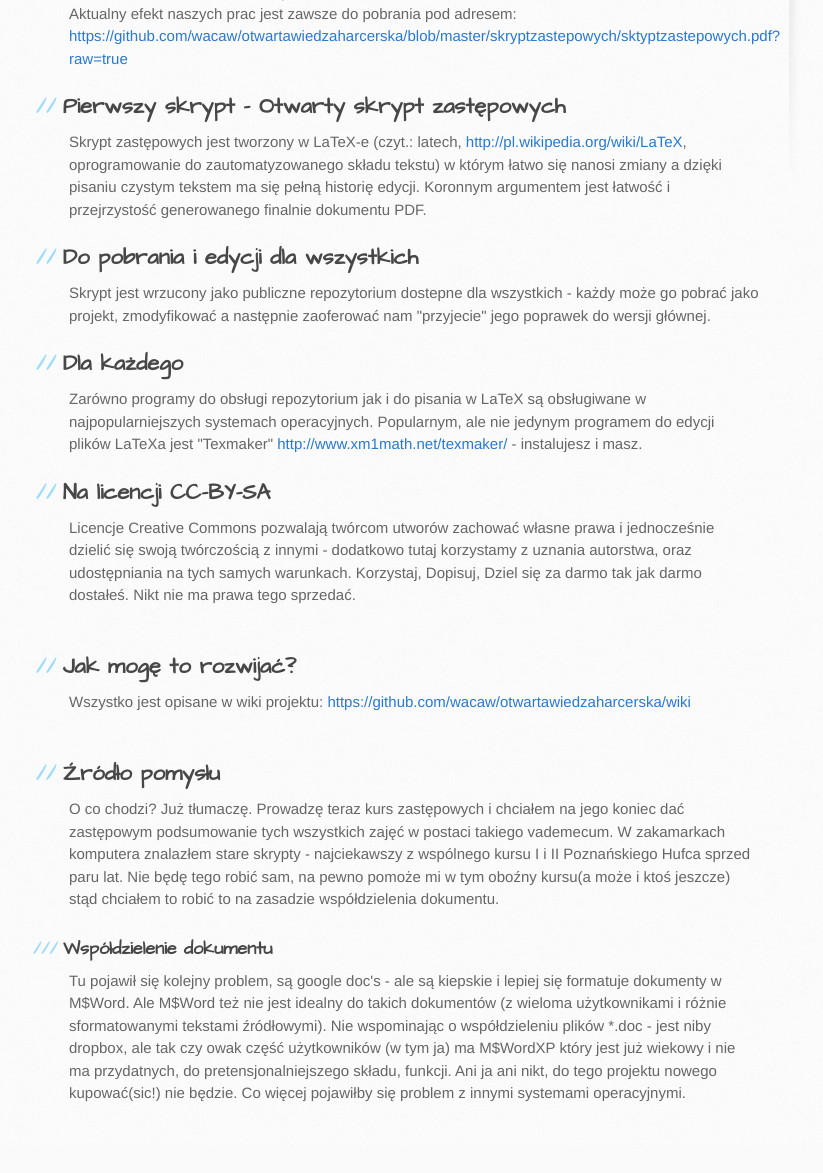
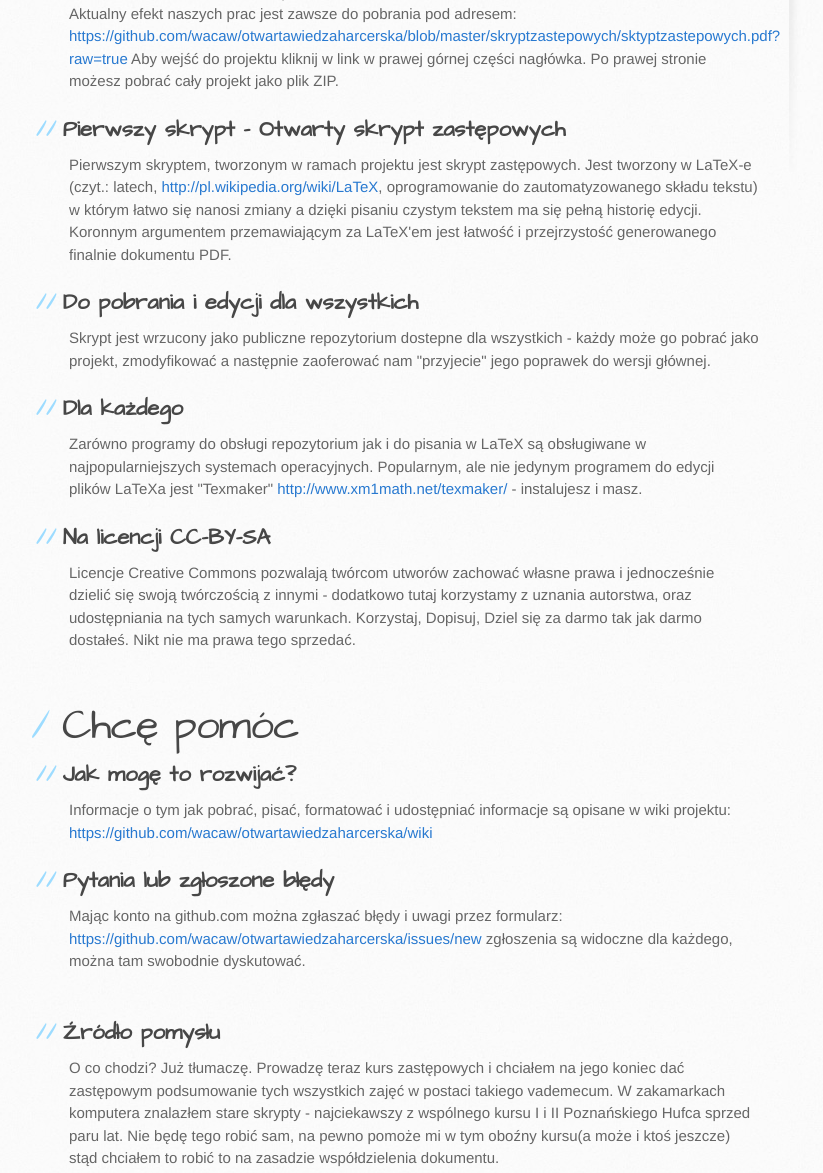
Before and after one commit to wacaw/otwartawiedzaharcerska, a plain HTML site: page index.html in a window 1280 px wide. Shown: the part 670-1843 px from the top of the page, without its empty margins (101-924 px from the left). Before the commit the page ends 1817 px from the top, so only its background shows below. Drawn offline with Linux system fonts and the light colour scheme.

```diff
--- a/index.html
+++ b/index.html
@@ -34,11 +34,12 @@
 
 <h1>Co już mamy</h1>
 
-<p>Aktualny efekt naszych prac jest zawsze do pobrania pod adresem: <a href="https://github.com/wacaw/otwartawiedzaharcerska/blob/master/skryptzastepowych/sktyptzastepowych.pdf?raw=true">https://github.com/wacaw/otwartawiedzaharcerska/blob/master/skryptzastepowych/sktyptzastepowych.pdf?raw=true</a></p>
+<p>Aktualny efekt naszych prac jest zawsze do pobrania pod adresem: <a href="https://github.com/wacaw/otwartawiedzaharcerska/blob/master/skryptzastepowych/sktyptzastepowych.pdf?raw=true">https://github.com/wacaw/otwartawiedzaharcerska/blob/master/skryptzastepowych/sktyptzastepowych.pdf?raw=true</a>
+Aby wejść do projektu kliknij w link w prawej górnej części nagłówka. Po prawej stronie możesz pobrać cały projekt jako plik ZIP.</p>
 
 <h2>Pierwszy skrypt - Otwarty skrypt zastępowych</h2>
 
-<p>Skrypt zastępowych jest tworzony w LaTeX-e (czyt.: latech, <a href="http://pl.wikipedia.org/wiki/LaTeX">http://pl.wikipedia.org/wiki/LaTeX</a>, oprogramowanie do zautomatyzowanego składu tekstu) w którym łatwo się nanosi zmiany a dzięki pisaniu czystym tekstem ma się pełną historię edycji. Koronnym argumentem jest łatwość i przejrzystość generowanego finalnie dokumentu PDF.</p>
+<p>Pierwszym skryptem, tworzonym w ramach projektu jest skrypt zastępowych. Jest tworzony w LaTeX-e (czyt.: latech, <a href="http://pl.wikipedia.org/wiki/LaTeX">http://pl.wikipedia.org/wiki/LaTeX</a>, oprogramowanie do zautomatyzowanego składu tekstu) w którym łatwo się nanosi zmiany a dzięki pisaniu czystym tekstem ma się pełną historię edycji. Koronnym argumentem przemawiającym za LaTeX'em jest łatwość i przejrzystość generowanego finalnie dokumentu PDF.</p>
 
 <h2>Do pobrania i edycji dla wszystkich</h2>
 
@@ -53,9 +54,15 @@
 <p>Licencje Creative Commons pozwalają twórcom utworów zachować własne prawa i jednocześnie dzielić się swoją twórczością z innymi - dodatkowo tutaj korzystamy z uznania autorstwa, oraz udostępniania na tych samych warunkach.
 Korzystaj, Dopisuj, Dziel się za darmo tak jak darmo dostałeś. Nikt nie ma prawa tego sprzedać.</p>
 
-<hr><h2>Jak mogę to rozwijać?</h2>
+<hr><h1>Chcę pomóc</h1>
 
-<p>Wszystko jest opisane w wiki projektu: <a href="https://github.com/wacaw/otwartawiedzaharcerska/wiki">https://github.com/wacaw/otwartawiedzaharcerska/wiki</a> </p>
+<h2>Jak mogę to rozwijać?</h2>
+
+<p>Informacje o tym jak pobrać, pisać, formatować i udostępniać informacje są opisane w wiki projektu: <a href="https://github.com/wacaw/otwartawiedzaharcerska/wiki">https://github.com/wacaw/otwartawiedzaharcerska/wiki</a> </p>
+
+<h2>Pytania lub zgłoszone błędy</h2>
+
+<p>Mając konto na github.com można zgłaszać błędy i uwagi przez formularz: <a href="https://github.com/wacaw/otwartawiedzaharcerska/issues/new">https://github.com/wacaw/otwartawiedzaharcerska/issues/new</a> zgłoszenia są widoczne dla każdego, można tam swobodnie dyskutować. </p>
 
 <hr><h2>Źródło pomysłu</h2>
 
@@ -64,7 +71,7 @@ Nie będę tego robić sam, na pewno pomoże mi w tym oboźny kursu(a może i kt
 
 <h3>Współdzielenie dokumentu</h3>
 
-<p>Tu pojawił się kolejny problem, są google doc's - ale są kiepskie i lepiej się formatuje dokumenty w M$Word. Ale M$Word też nie jest idealny do takich dokumentów (z wieloma użytkownikami i różnie sformatowanymi tekstami źródłowymi). Nie wspominając o współdzieleniu plików *.doc - jest niby dropbox, ale tak czy owak część użytkowników (w tym ja) ma M$WordXP który jest już wiekowy i nie ma przydatnych, do pretensjonalniejszego składu, funkcji. Ani ja ani nikt, do tego projektu nowego kupować(sic!) nie będzie. Co więcej pojawiłby się problem z innymi systemami operacyjnymi.</p>
+<p>Tu pojawił się kolejny problem, są google doc's - ale są kiepskie i lepiej się formatuje dokumenty w M$Word. Ale M$Word też nie jest idealny do takich dokumentów (z wieloma użytkownikami i różnie sformatowanymi tekstami źródłowymi). Nie wspominając o współdzieleniu plików *.doc - jest niby dropbox, ale tak czy owak część użytkowników (w tym ja) ma M$WordXP który jest już wiekowy i nie ma przydatnych, do pretensjonalniejszego składu, funkcji. Ani ja ani nikt, do tego projektu kupować(sic!) nowego M$Word nie będzie. Nie wspominając już o problemach z innymi systemami operacyjnymi.</p>
         </section>
 
         <aside id="sidebar">
```
Also changed, not shown: params.json (+1 -1 lines).
